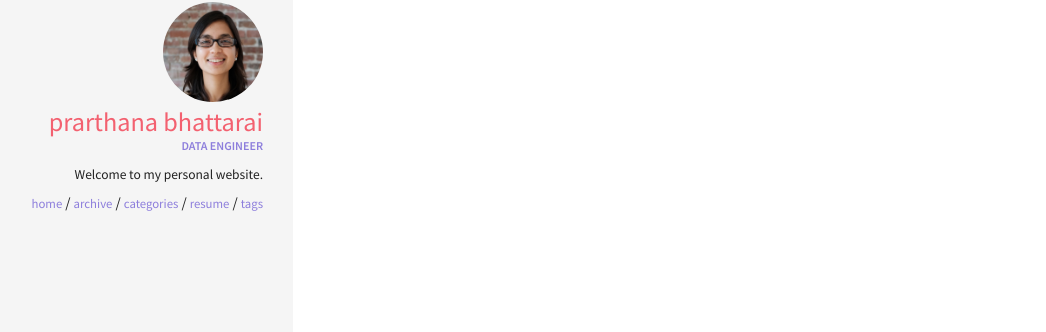
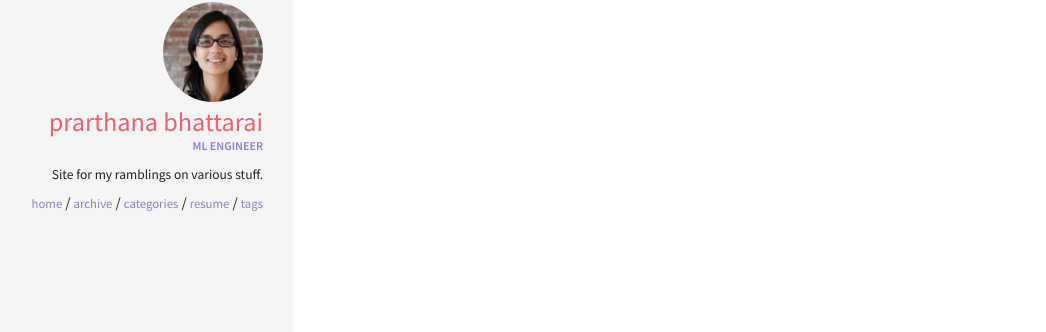
Before and after one commit to prarthanabhattarai/prarthanabhattarai.github.io, a Jekyll site: the page built from tags.html, in a window 1280 px wide. Shown: the part 298-630 px from the top of the page, without its empty margins (27-1073 px from the left). Built offline with Jekyll 4.4.1, drawn with Linux system fonts in a browser that asks for light colours.

Commit message:
changes to config file

```diff
--- a/_config.yml
+++ b/_config.yml
@@ -14,7 +14,7 @@ keywords: ["blog", "jekyll"]
 # Jekyll configuration
 ####################################
 #
-timezone:          Europe/Paris
+timezone:          America/New_York
 markdown:          kramdown
 highlighter:       rouge
 excerpt_separator: <!--more-->
@@ -35,8 +35,8 @@ kramdown:
 owner:
   name: Prarthana Bhattarai
   avatar: pic.jpg # Image file name
-  job: "Data Engineer"
-  bio: "Welcome to my personal website."
+  job: "ML Engineer"
+  bio: "Site for my ramblings on various stuff."
   email:
   disqus-shortname:
   twitter: #username
```
